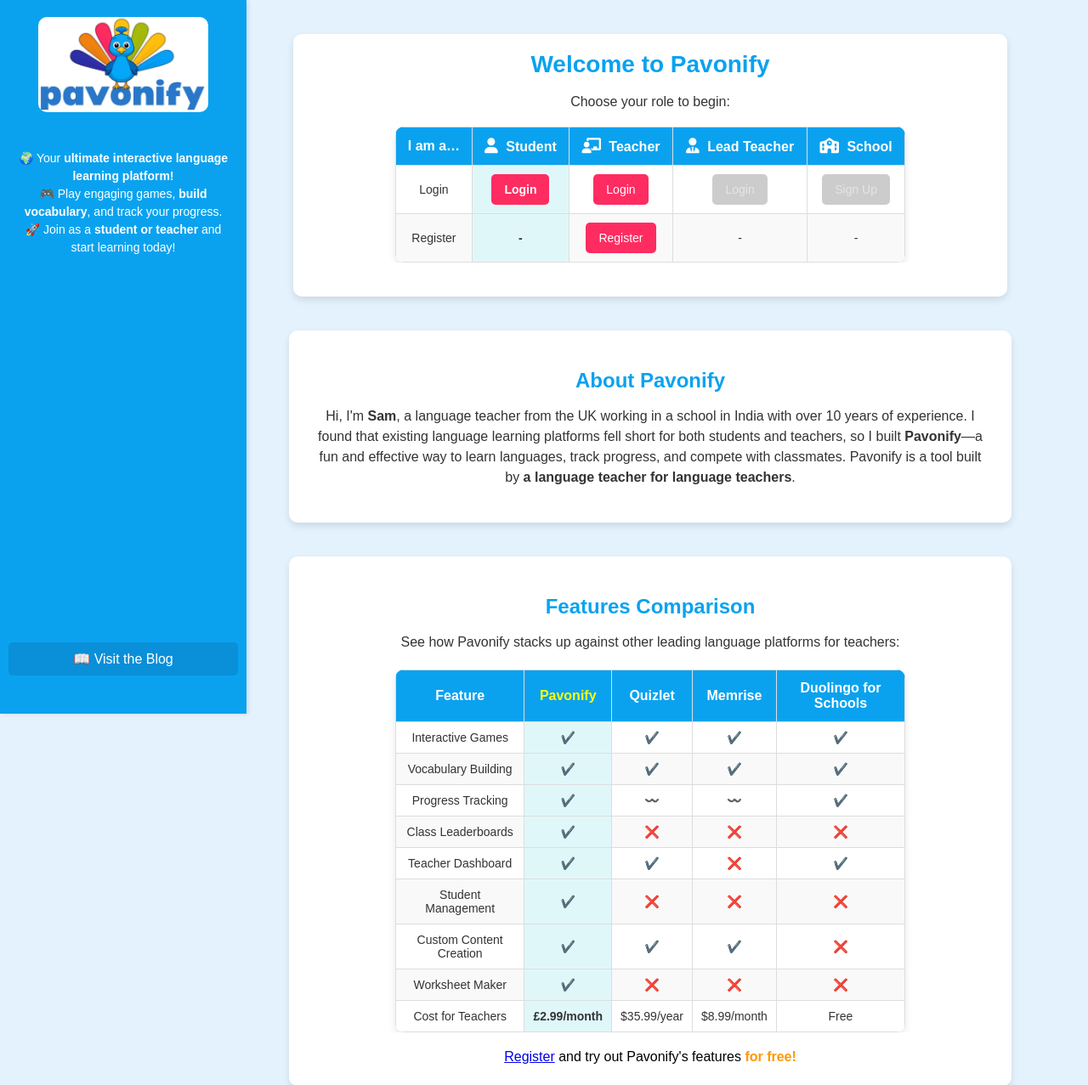
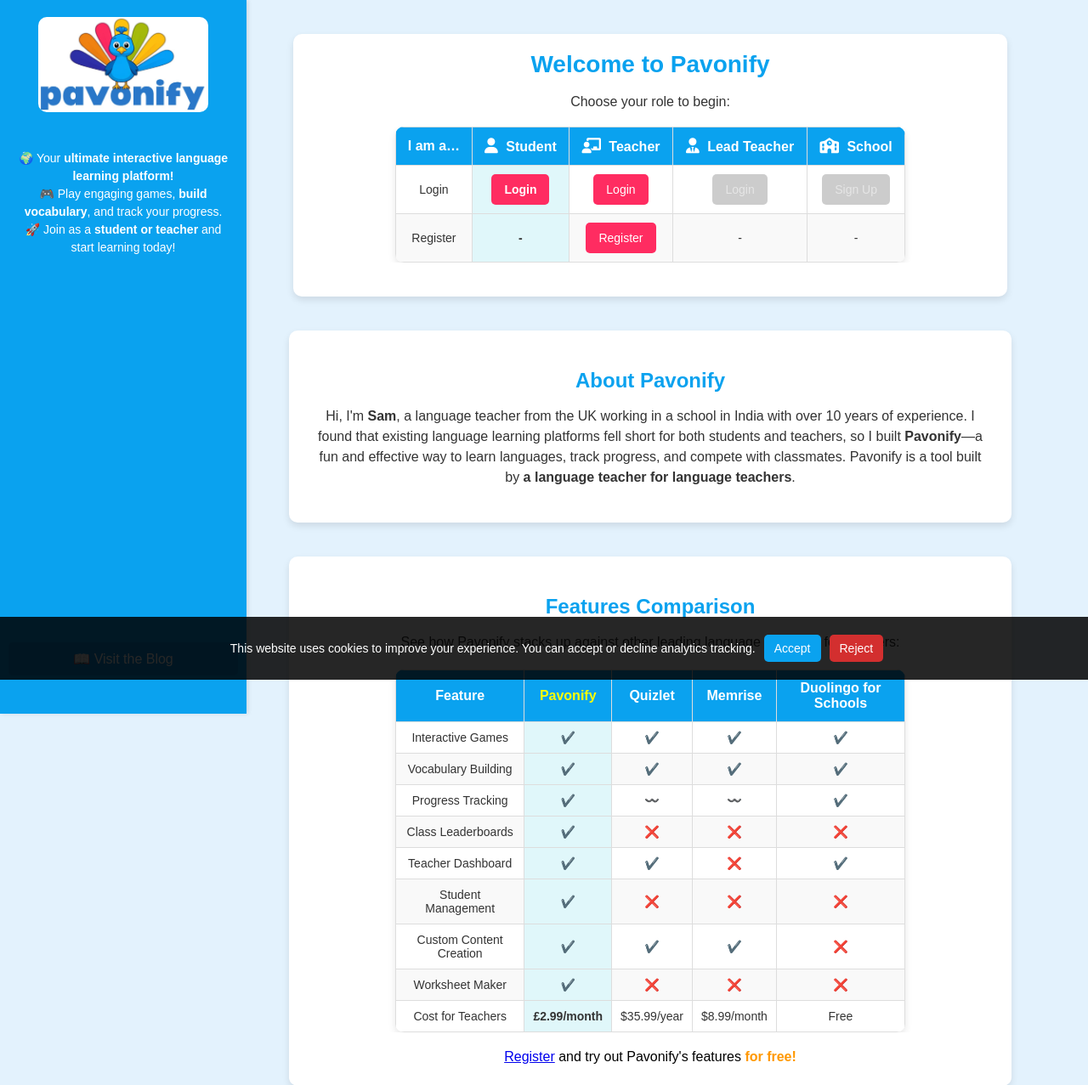
Before and after one commit to Pavonify/pavonify, a Django app: page / in a window 1280 px wide. Shown: the top 1277 px of the page at 85% size. Run offline with Django 5.2, Linux system fonts and the light colour scheme.

Commit message:
Privacy Policy

```diff
--- a/learning/templates/learning/landing_page.html
+++ b/learning/templates/learning/landing_page.html
@@ -407,18 +407,73 @@
   background-color: #086baf;
 }
 
+/* Cookie Banner */
+.cookie-banner {
+  position: fixed;
+  bottom: 0;
+  left: 0;
+  width: 100%;
+  background: rgba(0, 0, 0, 0.85);
+  color: white;
+  padding: 15px;
+  text-align: center;
+  font-size: 14px;
+  display: flex;
+  justify-content: center;
+  align-items: center;
+  gap: 10px;
+  z-index: 9999;
+}
+
+.cookie-banner button {
+  background-color: #0aa2ef;
+  color: white;
+  border: none;
+  padding: 8px 12px;
+  border-radius: 5px;
+  cursor: pointer;
+  font-size: 14px;
+  transition: background 0.3s;
+}
+
+.cookie-banner button:hover {
+  background-color: #086baf;
+}
+
+.cookie-banner button#reject-cookies {
+  background-color: #d32f2f;
+}
+
+.cookie-banner button#reject-cookies:hover {
+  background-color: #b71c1c;
+}
+
+
 
   </style>
 </head>
 
-<!-- Google tag (gtag.js) -->
-<script async src="https://www.googletagmanager.com/gtag/js?id=G-GK2W6LN7Z5"></script>
 <script>
-  window.dataLayer = window.dataLayer || [];
-  function gtag(){dataLayer.push(arguments);}
-  gtag('js', new Date());
-  gtag('config', 'G-GK2W6LN7Z5');
+  function loadGoogleAnalytics() {
+    const script = document.createElement('script');
+    script.src = "https://www.googletagmanager.com/gtag/js?id=G-GK2W6LN7Z5";
+    script.async = true;
+    document.head.appendChild(script);
+
+    script.onload = function () {
+      window.dataLayer = window.dataLayer || [];
+      function gtag() { dataLayer.push(arguments); }
+      gtag('js', new Date());
+      gtag('config', 'G-GK2W6LN7Z5');
+    };
+  }
+
+  // Check if user has accepted cookies
+  if (localStorage.getItem('cookieConsent') === 'true') {
+    loadGoogleAnalytics();
+  }
 </script>
+
 
 <body>
   <!-- Sidebar Toggle for Mobile -->
@@ -619,5 +674,41 @@
       sidebar.classList.toggle('active');
     }
   </script>
+
+
+<div id="cookie-banner" class="cookie-banner">
+  <p>This website uses cookies to improve your experience. You can accept or decline analytics tracking.</p>
+  <button id="accept-cookies">Accept</button>
+  <button id="reject-cookies">Reject</button>
+</div>
+
+<script>
+  document.addEventListener("DOMContentLoaded", function () {
+    const banner = document.getElementById("cookie-banner");
+    const acceptButton = document.getElementById("accept-cookies");
+    const rejectButton = document.getElementById("reject-cookies");
+
+    // Check if consent was already given
+    if (localStorage.getItem("cookieConsent") !== null) {
+      banner.style.display = "none";
+    }
+
+    // Accept Cookies
+    acceptButton.addEventListener("click", function () {
+      localStorage.setItem("cookieConsent", "true");
+      banner.style.display = "none";
+      loadGoogleAnalytics(); // Load analytics immediately
+    });
+
+    // Reject Cookies
+    rejectButton.addEventListener("click", function () {
+      localStorage.setItem("cookieConsent", "false");
+      banner.style.display = "none";
+    });
+  });
+</script>
+
+
+
 </body>
 </html>
```
Also changed, not shown: learning/templates/learning/teacher_dashboard.html (+26 -0 lines).
